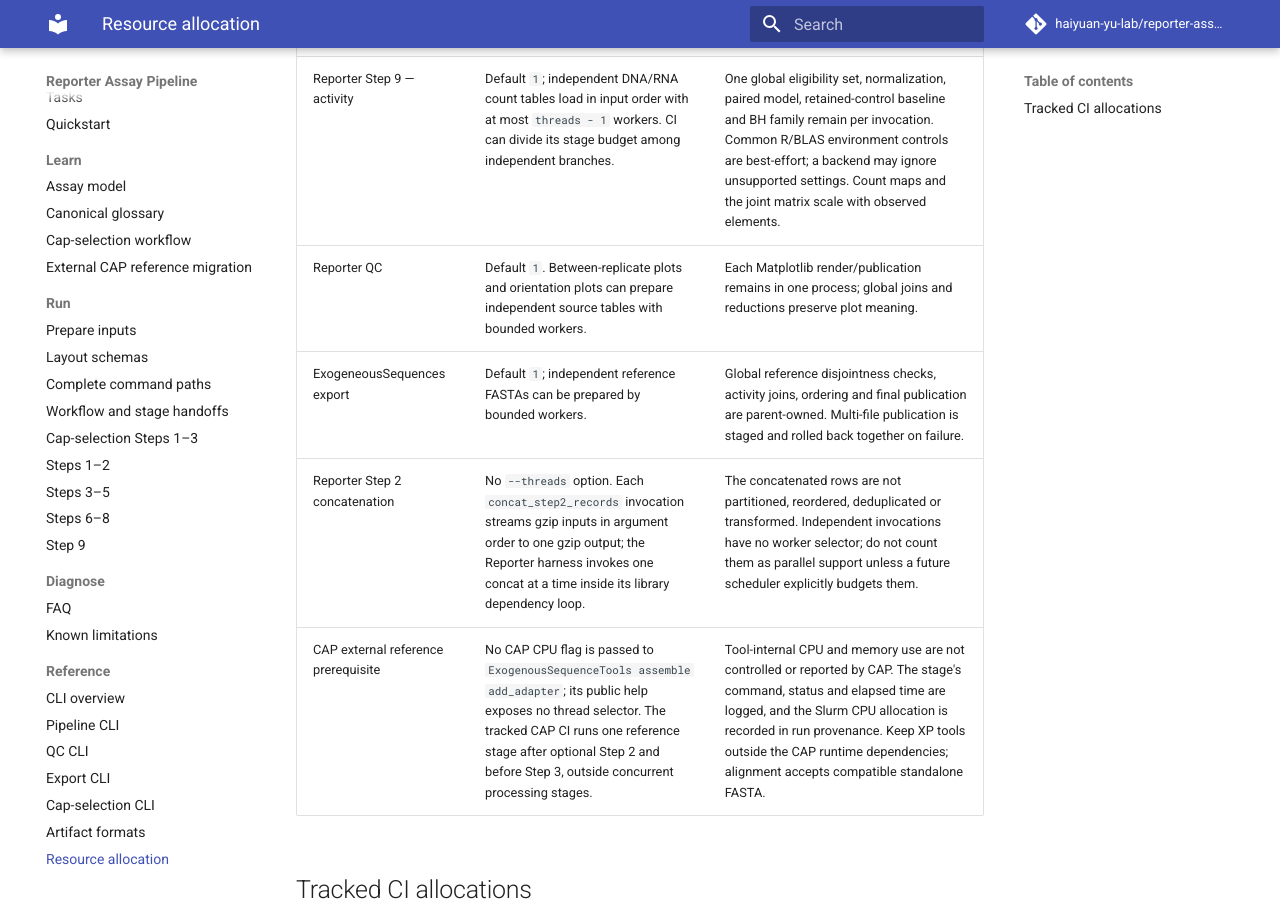
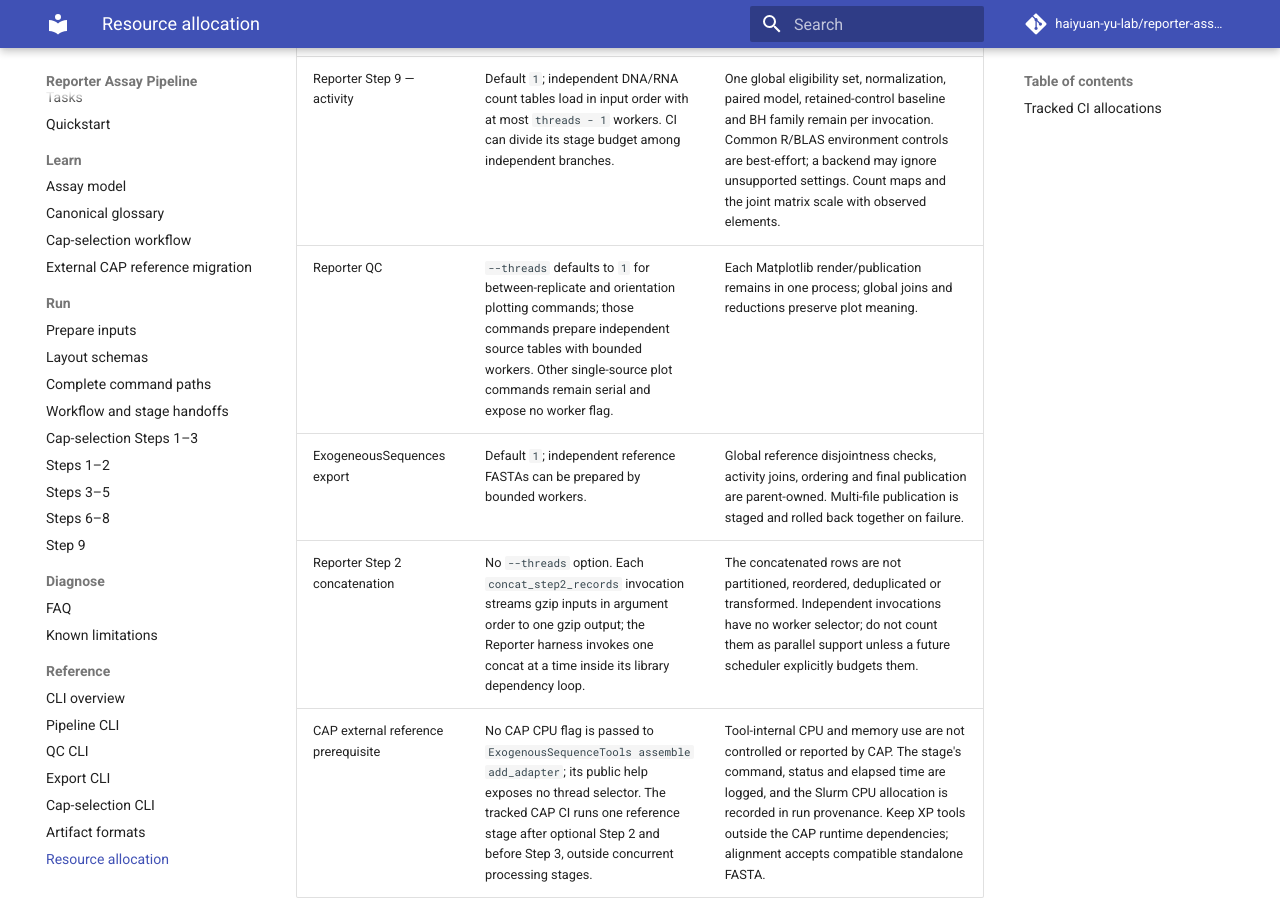
Before and after one commit to haiyuan-yu-lab/reporter-assay-pipeline-doc, an MkDocs documentation site: the page built from docs/resource-allocation.md, in a window 1280 px wide and 900 px high, scrolled down 1950 px. Built offline with MkDocs 1.6.1 and Material for MkDocs 9.7.7, drawn with Linux system fonts in a browser that asks for light colours; comment, search, counter and statistics services are not loaded.

Commit message:
Clarify QC command resource scope

```diff
--- a/docs/resource-allocation.md
+++ b/docs/resource-allocation.md
@@ -19,7 +19,7 @@ serial path wherever Python workers are supported.
 | Reporter Step 5 — ID maps | Default `1`; independent ID domains and bounded candidate-comparison partitions use worker processes. | All candidate edges are merged before global connected components, canonical-support/tie choices, cross-domain consistency and publication. Graph and map state scale with identifier cardinality. |
 | Reporter Steps 6–8 — PostTran | Each standalone step and `process_posttrans` default to `1`. Steps 6, 7, and 8 reuse one selected grouped budget sequentially. Independent library invocations share the Reporter CI stage allocation. | Ordered table publication is parent-owned. Step 7's unique-molecule set/count map, Step 8's element totals and Step 6's reference map scale with distinct keys; their queues remain bounded. |
 | Reporter Step 9 — activity | Default `1`; independent DNA/RNA count tables load in input order with at most `threads - 1` workers. CI can divide its stage budget among independent branches. | One global eligibility set, normalization, paired model, retained-control baseline and BH family remain per invocation. Common R/BLAS environment controls are best-effort; a backend may ignore unsupported settings. Count maps and the joint matrix scale with observed elements. |
-| Reporter QC | Default `1`. Between-replicate plots and orientation plots can prepare independent source tables with bounded workers. | Each Matplotlib render/publication remains in one process; global joins and reductions preserve plot meaning. |
+| Reporter QC | `--threads` defaults to `1` for between-replicate and orientation plotting commands; those commands prepare independent source tables with bounded workers. Other single-source plot commands remain serial and expose no worker flag. | Each Matplotlib render/publication remains in one process; global joins and reductions preserve plot meaning. |
 | ExogeneousSequences export | Default `1`; independent reference FASTAs can be prepared by bounded workers. | Global reference disjointness checks, activity joins, ordering and final publication are parent-owned. Multi-file publication is staged and rolled back together on failure. |
 | Reporter Step 2 concatenation | No `--threads` option. Each `concat_step2_records` invocation streams gzip inputs in argument order to one gzip output; the Reporter harness invokes one concat at a time inside its library dependency loop. | The concatenated rows are not partitioned, reordered, deduplicated or transformed. Independent invocations have no worker selector; do not count them as parallel support unless a future scheduler explicitly budgets them. |
 | CAP external reference prerequisite | No CAP CPU flag is passed to `ExogenousSequenceTools assemble add_adapter`; its public help exposes no thread selector. The tracked CAP CI runs one reference stage after optional Step 2 and before Step 3, outside concurrent processing stages. | Tool-internal CPU and memory use are not controlled or reported by CAP. The stage's command, status and elapsed time are logged, and the Slurm CPU allocation is recorded in run provenance. Keep XP tools outside the CAP runtime dependencies; alignment accepts compatible standalone FASTA. |
```
